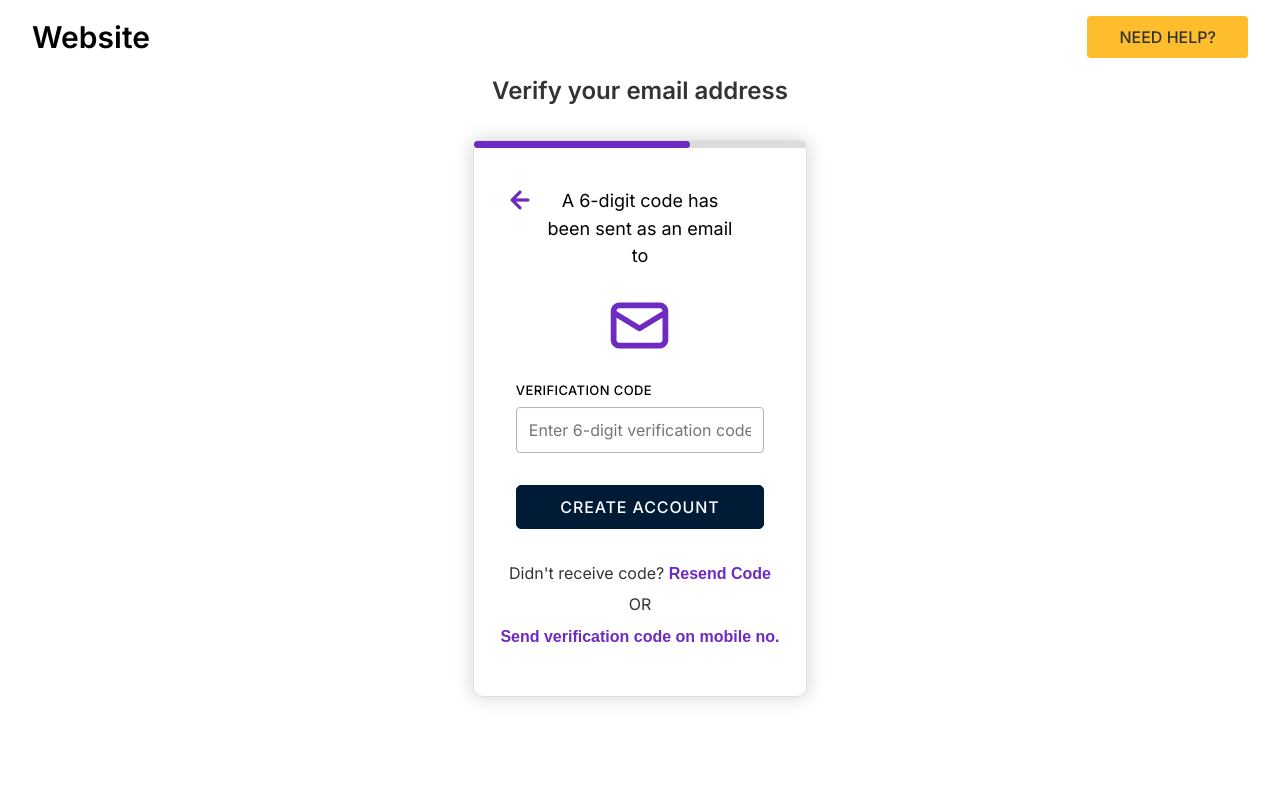
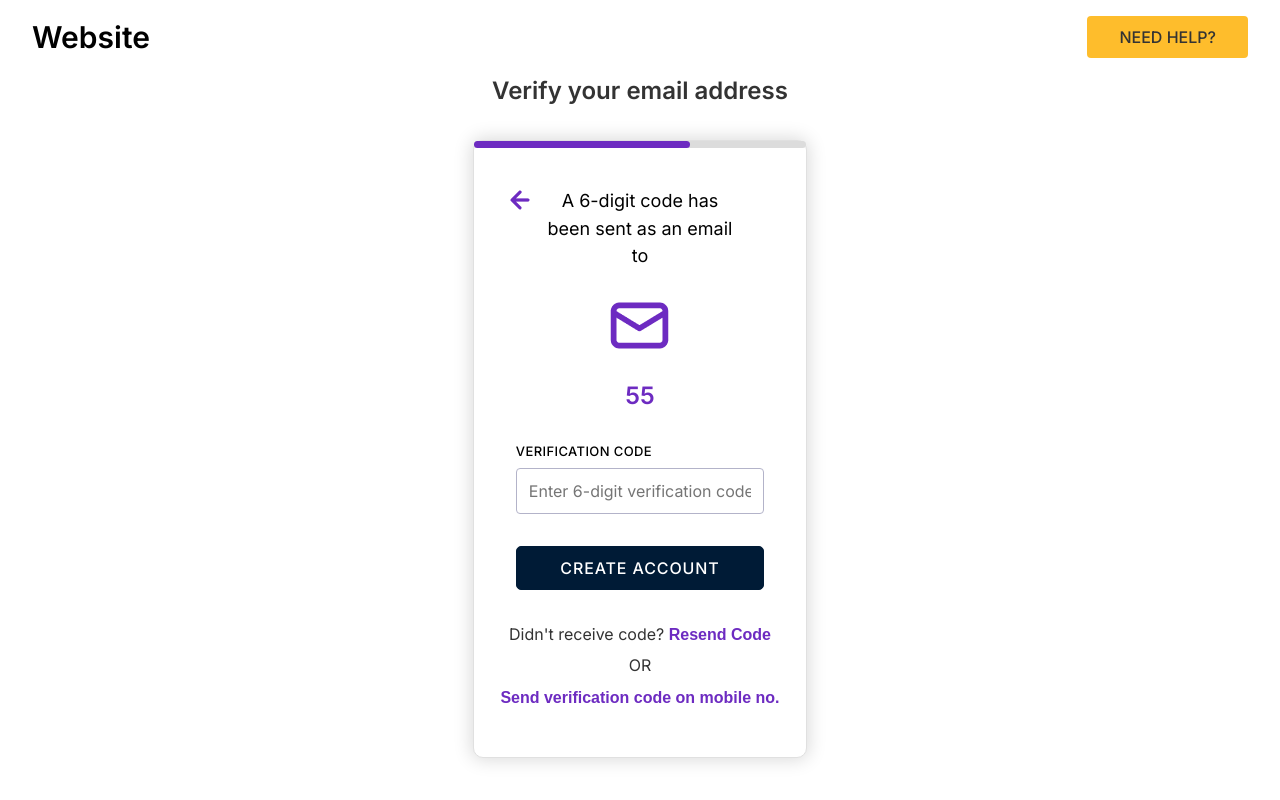
Before and after one commit to dimanrikalov/DiaDraw-Task, a React (Create React App) app in the folder client/: page /auth/verify-email in a window 1280 px wide. Built offline with nearby package versions, Linux system fonts and the light colour scheme.

Commit message:
added a timer to the verification step

```diff
--- a/client/src/components/VerifyAccount/VerifyAccount.js
+++ b/client/src/components/VerifyAccount/VerifyAccount.js
@@ -1,4 +1,4 @@
-import React, { useState } from 'react';
+import React, { useEffect, useState } from 'react';
 import ENDPOINTS from '../../endpoints';
 import PhoneImg from '../../imgs/phone.png';
 import Envelope from '../../imgs/envelope.png';
@@ -13,6 +13,22 @@ export const VerifyAccount = ({ toVerify }) => {
 	const [error, setError] = useState(null);
 	const [inputValue, setInputValue] = useState('');
 	const { style } = useLoadingEffect('65%');
+	const [timer, setTimer] = useState(60);
+
+	useEffect(() => {
+		const interval = setInterval(() => {
+			setTimer((prev) => {
+				if (prev > 0) {
+					return prev - 1;
+				}
+				return prev;
+			});
+		}, 1000);
+
+		return () => {
+			clearInterval(interval);
+		};
+	}, []);
 
 	const handleChange = (e) => {
 		setInputValue(e.target.value);
@@ -87,6 +103,13 @@ export const VerifyAccount = ({ toVerify }) => {
 						alt="phone-icon"
 					/>
 				)}
+				{timer > 0 ? (
+					<p className={styles.timer}>{timer}</p>
+				) : (
+					<div className={styles.errorDiv}>
+						<p>Verification code has expired!</p>
+					</div>
+				)}
 				<form className={styles.form} onSubmit={handleSubmit}>
 					<div className={styles.inputDiv}>
 						<label htmlFor="verificationCode">
--- a/client/src/components/VerifyAccount/VerifyAccount.module.css
+++ b/client/src/components/VerifyAccount/VerifyAccount.module.css
@@ -96,6 +96,13 @@
 	gap: 6px;
 }
 
+.timer {
+	font-size: 24px;
+	font-weight: 600;
+	font-family: 'Inter';
+	color: #6d2bc1;
+}
+
 .form .inputDiv label {
 	font-family: 'Inter';
 	font-style: normal;
@@ -129,13 +136,13 @@
 	top: 42px;
 }
 
-.form .inputDiv .errorDiv {
+.errorDiv {
 	background: #fdf0f0;
 	border-radius: 5px;
 	padding: 16px;
 }
 
-.form .inputDiv .errorDiv p {
+.errorDiv p {
 	text-align: left;
 	font-family: 'Inter';
 	font-style: normal;
@@ -187,6 +194,7 @@
 	text-decoration: none;
 	font-weight: 600;
 	color: #6d2bc1;
+	cursor: pointer;
 }
 
 
```
Also changed, not shown: 2 other files (tests, documents, lock files or other folders).
